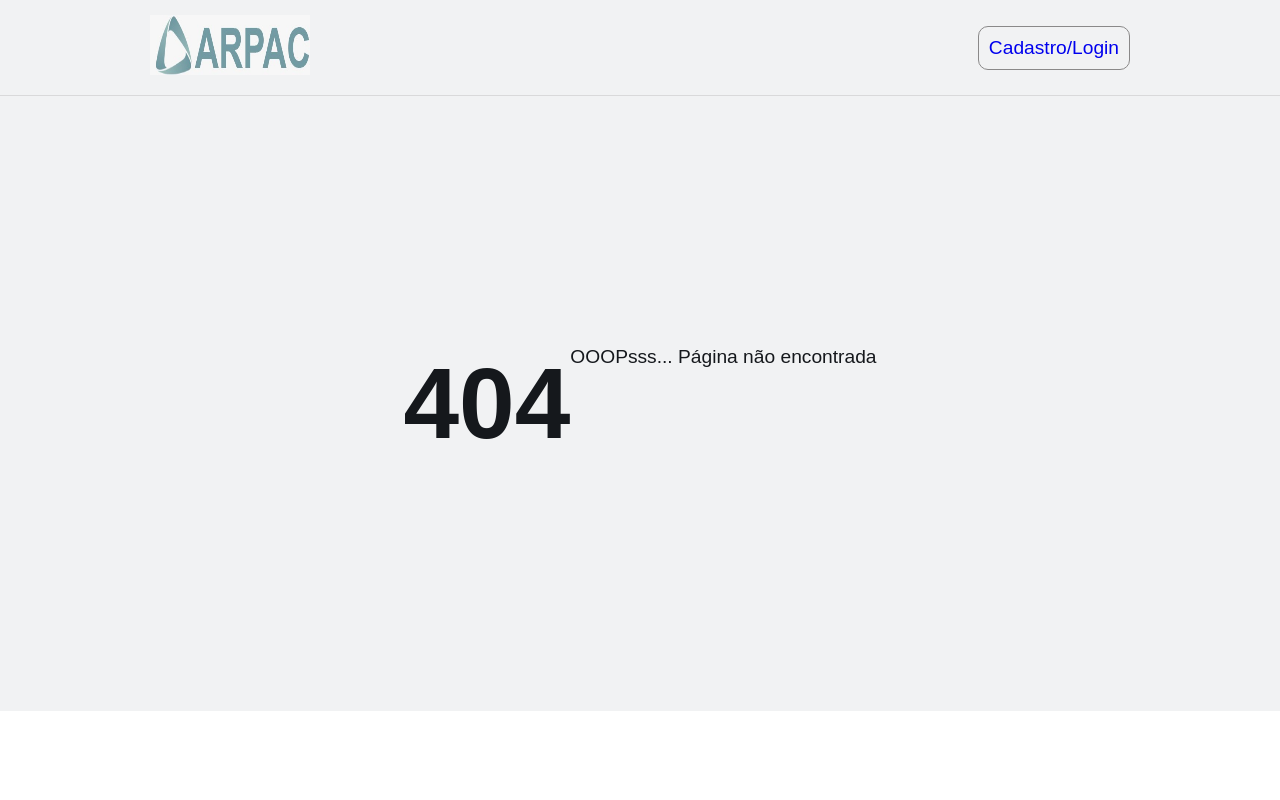
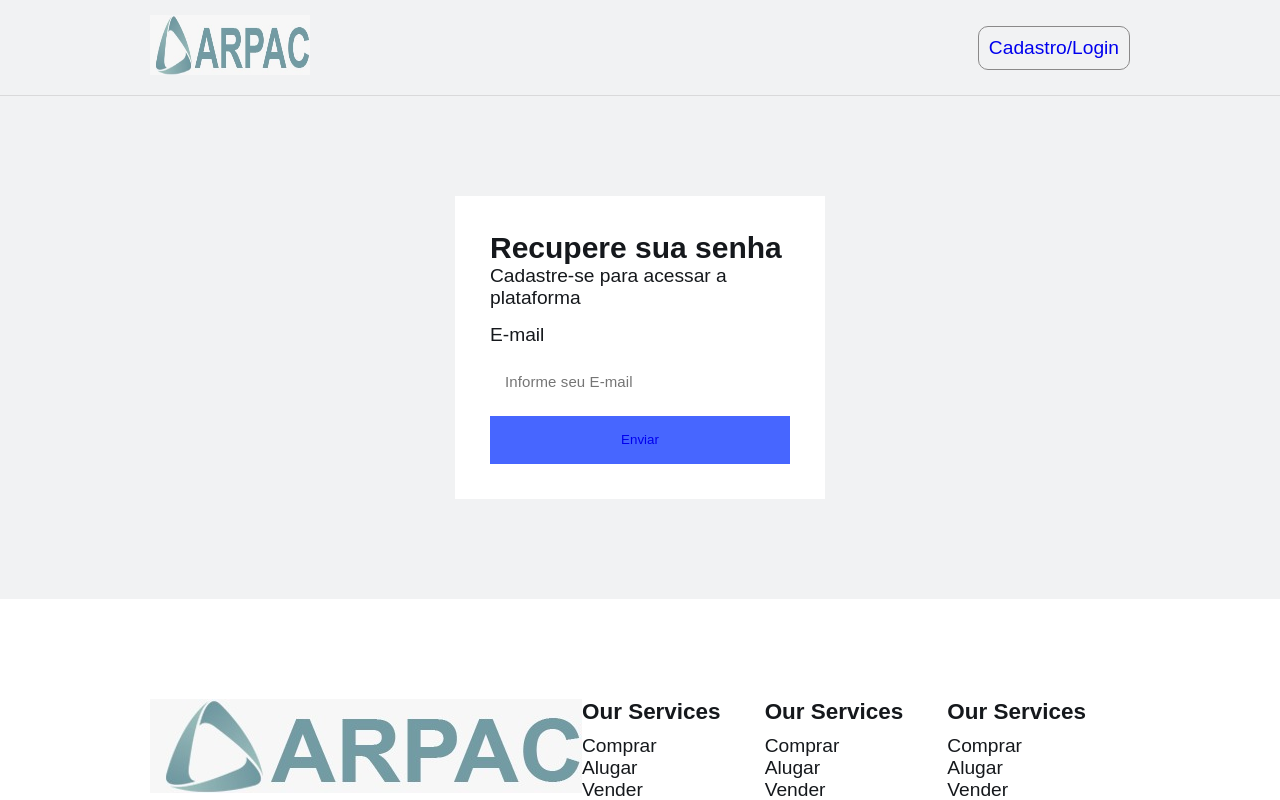
Before and after one commit to CunhaRoberto/web-imoveis-1, a React (Create React App) app: page /forgotpassword in a window 1280 px wide. Shown: the top 800 px of the page. Built offline with nearby package versions, Linux system fonts and the light colour scheme.

Commit message:
feat: add tela recuperar senha

```diff
--- /dev/null
+++ b/src/pages/ForgotPassword/index.jsx
@@ -0,0 +1,78 @@
+import React from "react";
+import { Container, ContainerForm, Label, Form } from "./styled";
+import Input from "../../components/Input"
+import Button from "../../components/Button"
+import { useState } from "react";
+import Api from "../../services/Api"
+import { toast } from "react-toastify";
+import { useNavigate } from "react-router-dom";
+
+import { Link } from "react-router-dom";
+
+const ForgotPassword = () => {
+const [data, setData] = useState({
+    email:'',
+    });
+
+    const InputValue = (e) => setData({
+        ...data, [e.target.name]:
+         e.target.value
+        });
+
+        const navigate = useNavigate();
+    const handleSubmit = (e) => {
+        e.preventDefault();
+
+
+
+        if(!data.email) toast.error("Informe o E-mail");
+        if(data.email ){
+            Api.post( 'https://user-api-p9ru.onrender.com/auth/forgot_password', data)
+            .then((response) => {
+                console.log(response.status)
+                if (response.status === 200) {
+                    toast.success("Código enviado para seu email!");
+
+                    setTimeout(() => {
+                        navigate("/login");
+                    }, 1000);
+                }
+            })
+            .catch((response) => {
+                if (response.status === 404) {
+                    toast.error(`Email não cadastrado`);
+                }
+
+                else{
+                    toast.error('Erro ao recuperar a senha, tente novamente mais tarde!');
+                }
+            })
+        }
+
+
+    }
+
+
+    return (
+        <Container>
+            <ContainerForm>
+                <Form onSubmit={handleSubmit} autoComplete="off">
+                <h2>Recupere sua senha</h2>
+                <p>Cadastre-se para acessar a plataforma</p>
+                    <Label>E-mail</Label>
+                    <Input
+                     type="email"
+                     name="email"
+                     placeholder="Informe seu E-mail"
+                     onChange={InputValue}
+                    />
+                    <Button >
+                     <Link to="/forgotpassword">Enviar</Link>
+                     </Button>
+                </Form>
+            </ContainerForm>
+        </Container>
+    );
+};
+
+export default ForgotPassword;
--- /dev/null
+++ b/src/pages/ForgotPassword/styled.js
@@ -0,0 +1,29 @@
+import styled from "styled-components";
+
+export const Container = styled.div`
+    padding: 100px 150px;
+    display: flex;
+    justify-content: center;
+    align-items: center;
+    flex-direction: colum;
+    h2{
+        font-size: 30px;
+    }
+    p{
+        font-size:1.2rem;
+        margin-bottom: 15px;
+    }
+`
+export const ContainerForm = styled.div`
+    padding: 35px;
+    width: 370px;
+    background-color: var(--white);
+`
+export const Label = styled.div`
+    display: flex;
+    margin-bottom: 10px;
+    font-weight: 500;
+`
+export const Form = styled.form`
+    width: 100%;
+`
--- a/src/pages/Login/index.jsx
+++ b/src/pages/Login/index.jsx
@@ -77,6 +77,8 @@ const Login = () => {
                     <Button>
                      <Link to="/cadastro">Fazer o cadastro</Link>
                      </Button>
+
+                     <Link to="/forgetpassword">Esqueci minha senha</Link>
                 </Form>
             </ContainerForm>
         </Container>
--- a/src/routes/index.jsx
+++ b/src/routes/index.jsx
@@ -9,6 +9,7 @@ import Imobi from "../pages/Imobi";
 import Login from "../pages/Login";
 import Perfil from "../pages/Perfil";
 import PrivateRoute from "../components/PrivateRoute";
+import ForgotPassword from "../pages/ForgotPassword";
 
 const RouterApp = () => {
     return (
@@ -21,6 +22,7 @@ const RouterApp = () => {
                 <Route path="/imobi" element={<Imobi />} />
                 <Route path="/cadastro" element={<Cadastro />} />
                 <Route path="/login" element={<Login />} />
+                <Route path="/forgotpassword" element={<ForgotPassword />} />
 
                 {/* Rota privada corrigida */}
                 <Route
```
